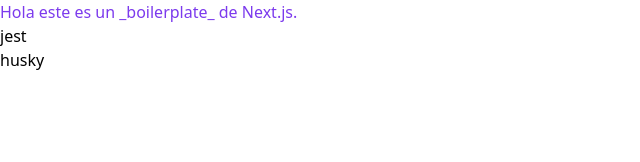
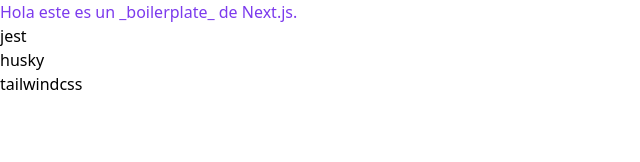
Before and after one commit to enBonnet/nextjs-ts-base, a Next.js app: page / in a window 1280 px wide. Shown: the top 162 px of the page, without its empty margins (0-640 px from the left). Built offline with nearby package versions, Linux system fonts and the light colour scheme.

Commit message:
init husky hook

```diff
--- a/package.json
+++ b/package.json
@@ -8,7 +8,8 @@
     "test": "jest",
     "dev": "next dev",
     "build": "next build",
-    "start": "next start"
+    "start": "next start",
+    "prepare": "husky install"
   },
   "husky": {
     "hooks": {
@@ -54,7 +55,7 @@
     "eslint-loader": "4.0.2",
     "eslint-plugin-prettier": "3.3.1",
     "eslint-plugin-react": "7.22.0",
-    "husky": "5.2.0",
+    "husky": "^5.2.0",
     "jest": "26.6.3",
     "lint-staged": "10.5.4",
     "postcss": "8.2.8",
--- a/pages/index.tsx
+++ b/pages/index.tsx
@@ -14,6 +14,7 @@
         <ul>
           <li>jest</li>
           <li>husky</li>
+          <li>tailwindcss</li>
         </ul>
       </section>
     </div>
```
Also changed, not shown: 2 other files (tests, documents, lock files or other folders).
